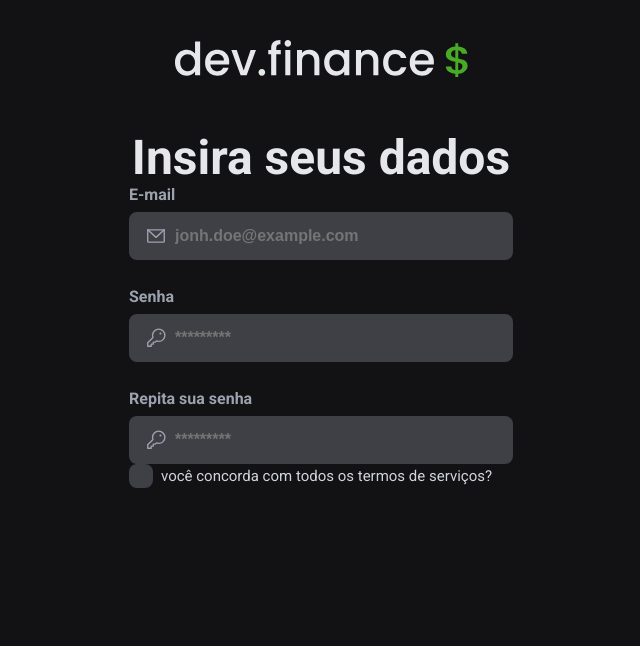
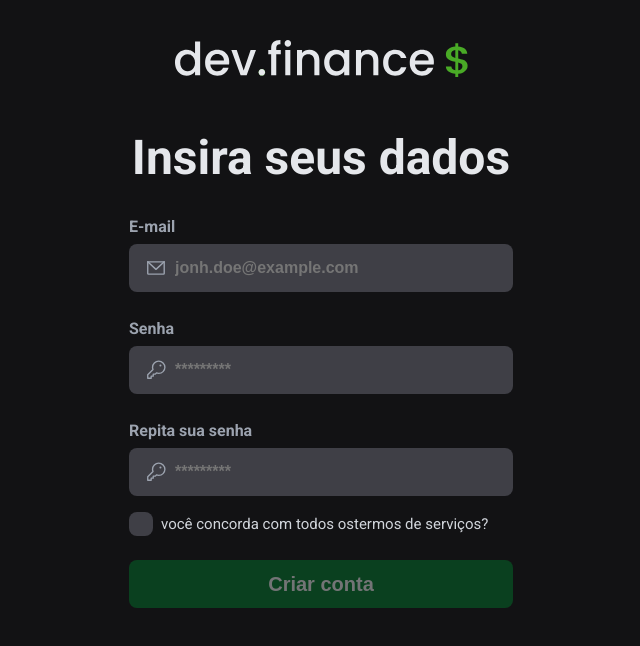
Before and after one commit to swxtz/dev-finance-archived, a React (Vite) app: page /register in a window 1280 px wide. Shown: the top 646 px of the page, without its empty margins (319-959 px from the left). Built offline with nearby package versions, Linux system fonts and the light colour scheme.

Commit message:
feat: disable create account button if not confirm checkbox

```diff
--- a/src/pages/Register/Register.css
+++ b/src/pages/Register/Register.css
@@ -8,8 +8,68 @@
   color: var(--gray-200);
 }
 
+.form {
+  margin-top: 2rem;
+}
+
 .inputs {
   display: flex;
   flex-direction: column;
   gap: 1.75rem;
 }
+
+.check {
+  margin-top: 1rem;
+}
+
+.button-register  {
+  width: 24rem;
+  margin-inline: auto;
+
+  margin-top: 1.5rem;
+  transition: 300ms;
+}
+
+.button-disable {
+  filter: brightness(0.5);
+  cursor: default;
+}
+
+.button-register button {
+  width: 100%;
+  height: 3rem;
+  display: flex;
+  justify-content: center;
+  text-align: center;
+  background-color: var(--green-700);
+  border-radius: .5rem;
+  color: var(--gray-200);
+
+  font-size: 1.25rem;
+  line-height: 1.125rem;
+  font-weight: 600;
+}
+
+.CheckRoot {
+  width: 1.5rem;
+  height: 1.5rem;
+  display: flex;
+  align-items: center;
+  justify-content: center;
+  border-radius: .5rem;
+  border: none;
+  background-color: var(--zinc-700);
+}
+
+.CheckWrapper {
+  display: flex;
+  gap: .5rem;
+  align-items: center;
+  color: var(--gray-300);
+  font-size: 15px;
+}
+
+.CheckWrapper a {
+  color: var(--gray-300);
+
+}
--- a/src/pages/Register/Register.tsx
+++ b/src/pages/Register/Register.tsx
@@ -4,10 +4,24 @@ import "./Register.css";
 import { InputLogin } from "../../components/InputLogin/InputLogin";
 import { Check, EnvelopeSimple, Key } from "phosphor-react";
 import { useState } from "react";
-import { Checkbox } from "../../components/Checkbox/Checkbox";
+import { Button } from "../../components/Button/Button";
+import * as CheckboxRadix from "@radix-ui/react-checkbox";
 
 export function Register() {
-  const [userEmail, setUserEmail] = useState("")
+  const [userEmail, setUserEmail] = useState("");
+  const [checked, setChecked] = useState(false);
+
+  function loginFormHandle(event: any) {
+    event.preventDefault();
+  }
+
+  function onClickCheckboxHandle() {
+    if(!checked) {
+      setChecked(true)
+    } else {
+      setChecked(false)
+    }
+  }
   return (
     <>
       <div className="logo">
@@ -20,7 +34,7 @@ export function Register() {
 
       <main>
         <div className="form">
-          <form action="POST">
+          <form method="POST">
             <div className="inputs">
               <InputLogin
                 inputType="email"
@@ -43,12 +57,31 @@ export function Register() {
             </div>
 
             <div className="check">
-              <Checkbox icon={<Check size={16} weight="bold" color="#15803D" />} />
+              <div className="wrapper">
+                <div className="CheckWrapper">
+                  <CheckboxRadix.Root checked={checked} onCheckedChange={onClickCheckboxHandle} className="CheckRoot">
+                    <CheckboxRadix.Indicator>
+                      <Check size={16} weight="bold" color="#15803D" />
+                    </CheckboxRadix.Indicator>
+                  </CheckboxRadix.Root>
+                  <span>
+                    você concorda com todos os
+                    <a href="#">termos de serviços?</a>
+                  </span>
+                </div>
+              </div>
+            </div>
+
+            <div className={`button-register ${checked ? "" : "button-disable"}`}>
+              <Button
+                text="Criar conta"
+                type="submit"
+                onClick={e => loginFormHandle(e)}
+                disabled={!checked}
+              />
             </div>
           </form>
         </div>
-
-
       </main>
     </>
   );
```
Also changed, not shown: src/components/Checkbox/Checkbox.tsx (+4 -3 lines). Lines whose indentation alone changed are shown as unchanged.
